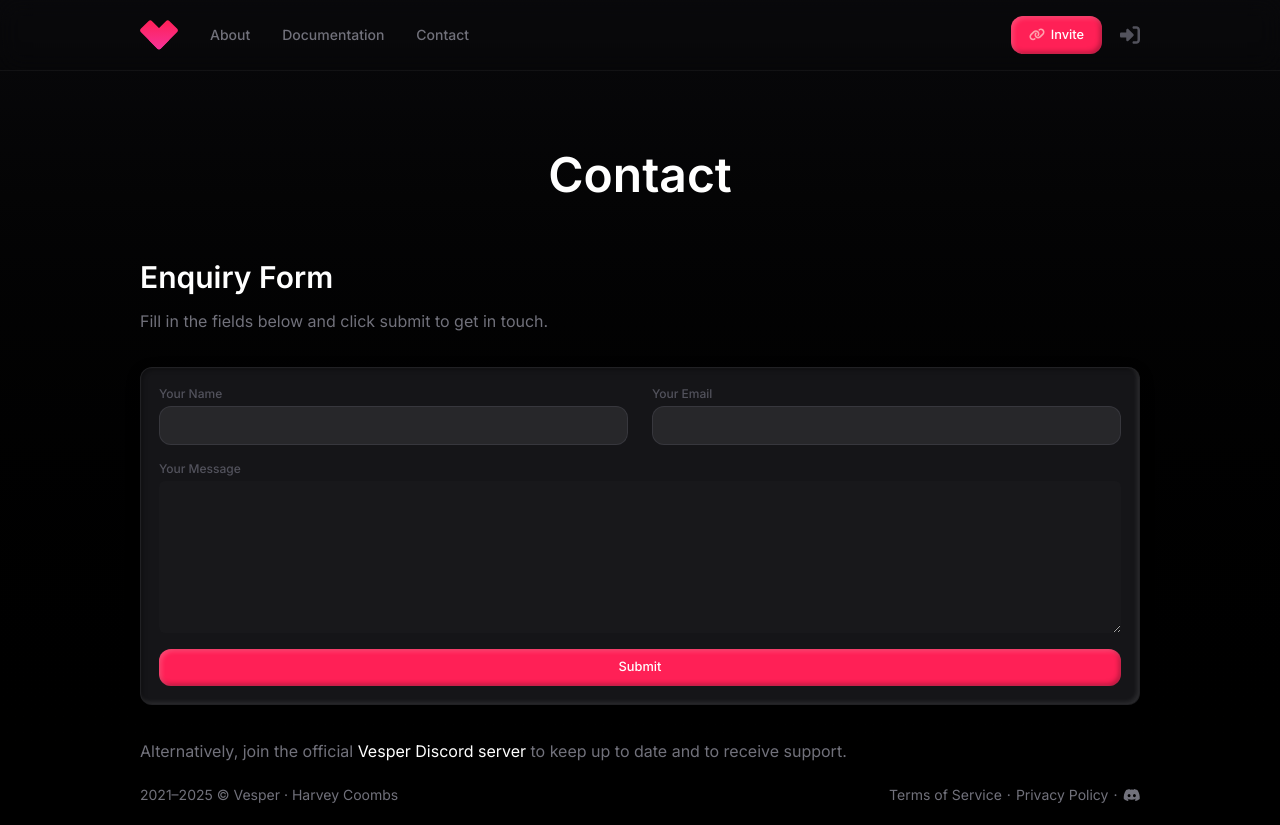
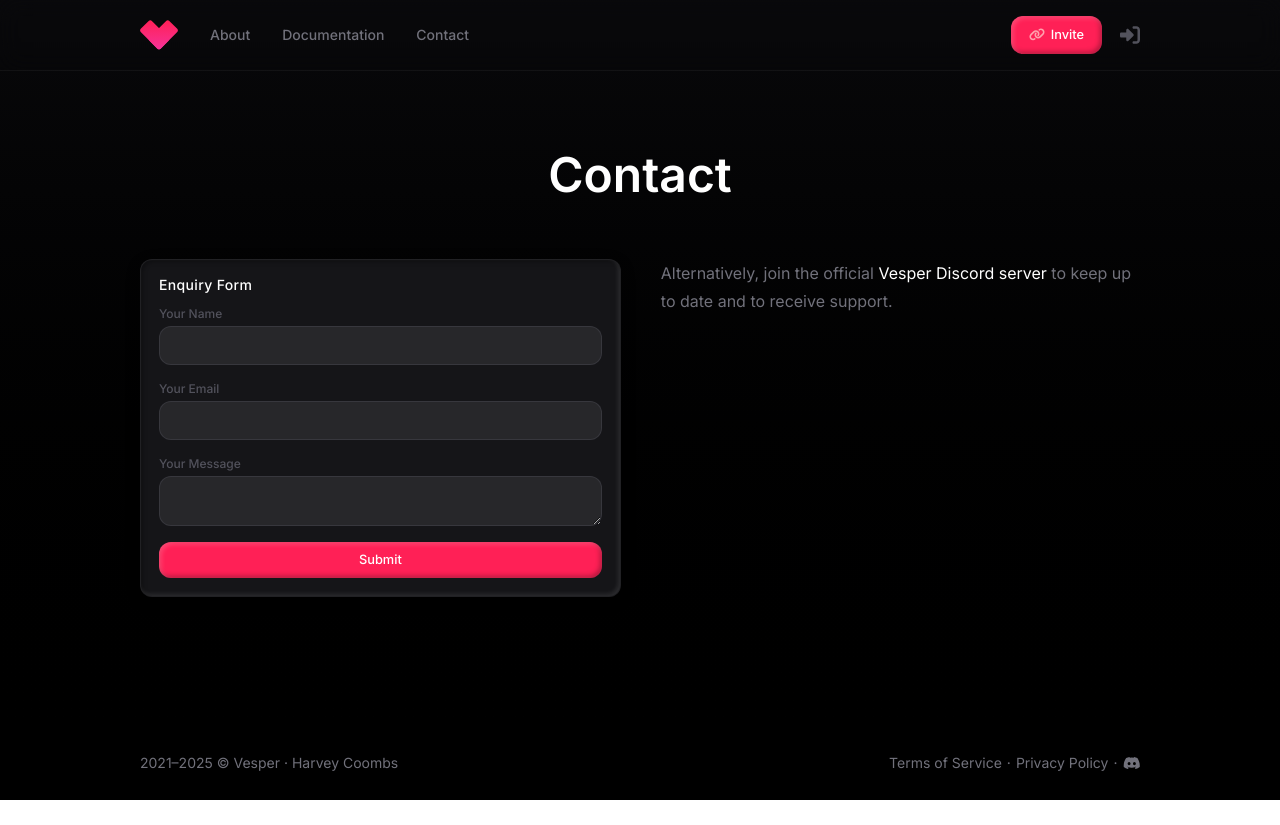
Before and after one commit to harveycoombs/vesper-www, a Next.js app: page /contact in a window 1280 px wide. After the commit the page ends 800 px from the top, so only its background shows below. Built offline with nearby package versions, Linux system fonts and the light colour scheme; no server answers.

Commit message:
adjusted contact page layout

```diff
--- a/app/components/common/Field.tsx
+++ b/app/components/common/Field.tsx
@@ -1,5 +1,3 @@
-import Link from "next/link";
-
 interface Properties {
     type?: string;
     classes?: string;
--- /dev/null
+++ b/app/components/common/TextBox.tsx
@@ -0,0 +1,9 @@
+interface Properties {
+    type?: string;
+    classes?: string;
+    [key: string]: any;
+}
+
+export default function Field({ type = "text", classes = "", ...rest }: Properties) {
+    return <textarea className={`px-4 py-2.75 rounded-xl text-[0.8rem] leading-none duration-200 text-zinc-300 bg-zinc-800 border border-zinc-700/65 focus:outline-none focus:border-zinc-600 ${classes}`} {...rest}></textarea>;
+}
--- a/app/contact/page.tsx
+++ b/app/contact/page.tsx
@@ -6,6 +6,7 @@ import Label from "@/app/components/common/Label";
 import Field from "@/app/components/common/Field";
 import Button from "@/app/components/common/Button";
 import Panel from "@/app/components/common/Panel";
+import TextBox from "@/app/components/common/TextBox";
 
 export default function Contact() {
     const [name, setName] = useState<string>("");
@@ -42,35 +43,25 @@ export default function Contact() {
                 <h1 className="block text-5xl font-semibold text-white text-center">Contact</h1>
             </section>
 
-            <section className="mt-15">
-                <h2 className="block mb-3 text-3xl font-semibold text-white">Enquiry Form</h2>
-
-                <p className="leading-7">Fill in the fields below and click submit to get in touch.</p>
-
-            <Panel classes="mt-8">
+            <section className="flex gap-10 mt-15">
+                <Panel title="Enquiry Form" classes="w-1/2">
                     <form onSubmit={submitEnquiry}>
                         {feedback}
 
-                    <fieldset className="flex gap-6 w-full max-sm:flex-col max-sm:gap-4">
-                        <div className="w-1/2 max-sm:w-full">
                         <Label classes="block w-full mb-1">Your Name</Label>
                         <Field classes="block w-full" onInput={(e: any) => setName(e.target.value)} />
-                        </div>
 
-                        <div className="w-1/2 max-sm:w-full">
-                            <Label classes="block w-full mb-1">Your Email</Label>
+                        <Label classes="block w-full mb-1 mt-4">Your Email</Label>
                         <Field classes="block w-full" onInput={(e: any) => setEmail(e.target.value)} />
-                        </div>
-                    </fieldset>
 
                         <Label classes="block w-full mb-1 mt-4">Your Message</Label>
-                    <textarea className="block w-full px-4.5 py-3 rounded-md text-[0.8rem] leading-none resize-vertical min-h-20 max-h-80 duration-200 text-zinc-300 bg-zinc-900" rows={10} onInput={(e: any) => setMessage(e.target.value)}></textarea>
+                        <TextBox classes="block w-full" onInput={(e: any) => setMessage(e.target.value)} />
 
                         <Button classes="block w-full mt-4" loading={loading}>Submit</Button>
                     </form>
                 </Panel>
 
-                <p className="leading-7 mt-8">Alternatively, join the official <Link href="https://discord.gg/aF4EctqgPS" target="_blank" rel="noopener noreferrer" className="text-white hover:underline">Vesper Discord server</Link> to keep up to date and to receive support.</p>
+                <p className="w-1/2 leading-7">Alternatively, join the official <Link href="https://discord.gg/aF4EctqgPS" target="_blank" rel="noopener noreferrer" className="text-white hover:underline">Vesper Discord server</Link> to keep up to date and to receive support.</p>
             </section>
         </main>
     );
```
Lines whose indentation alone changed are shown as unchanged.
